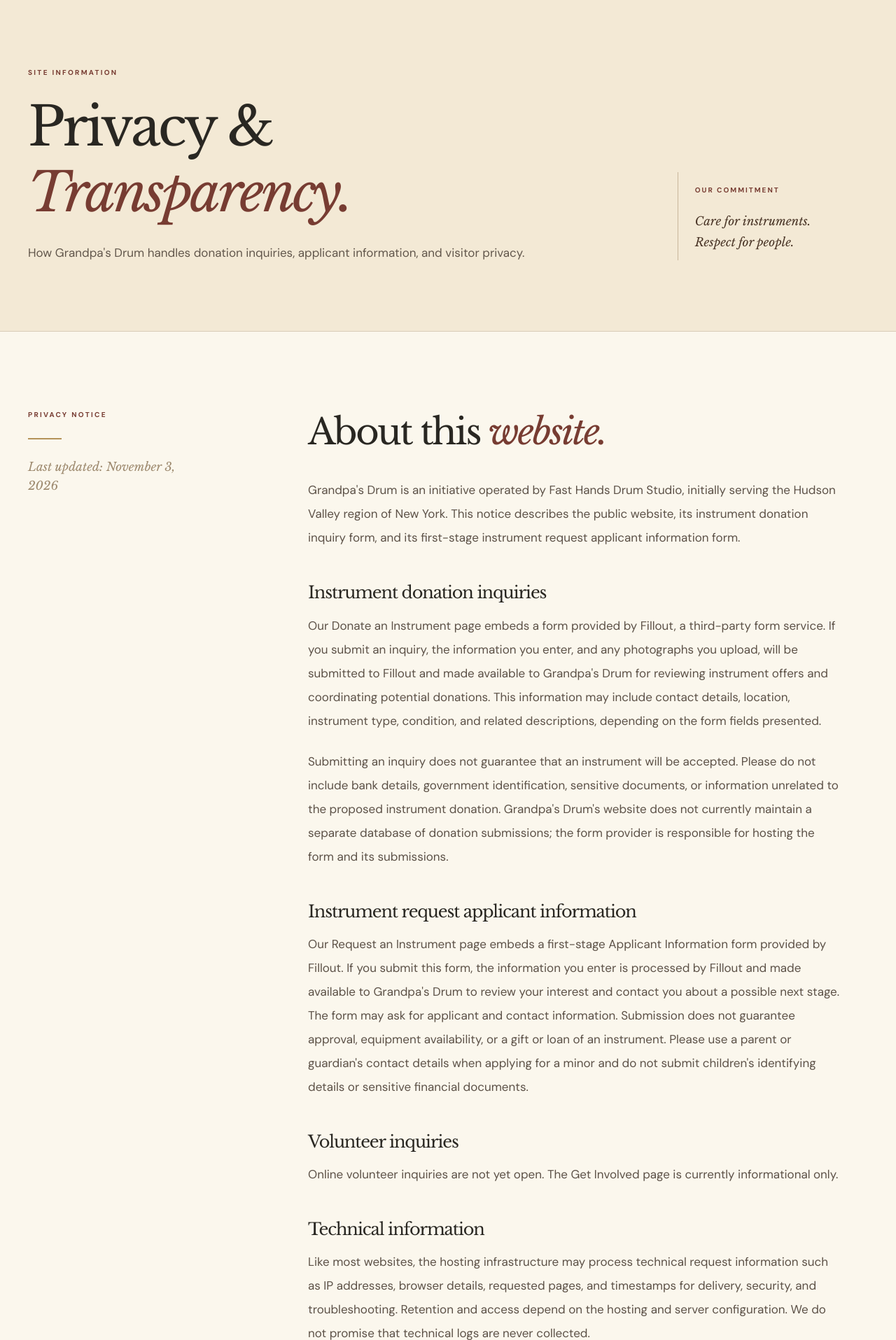
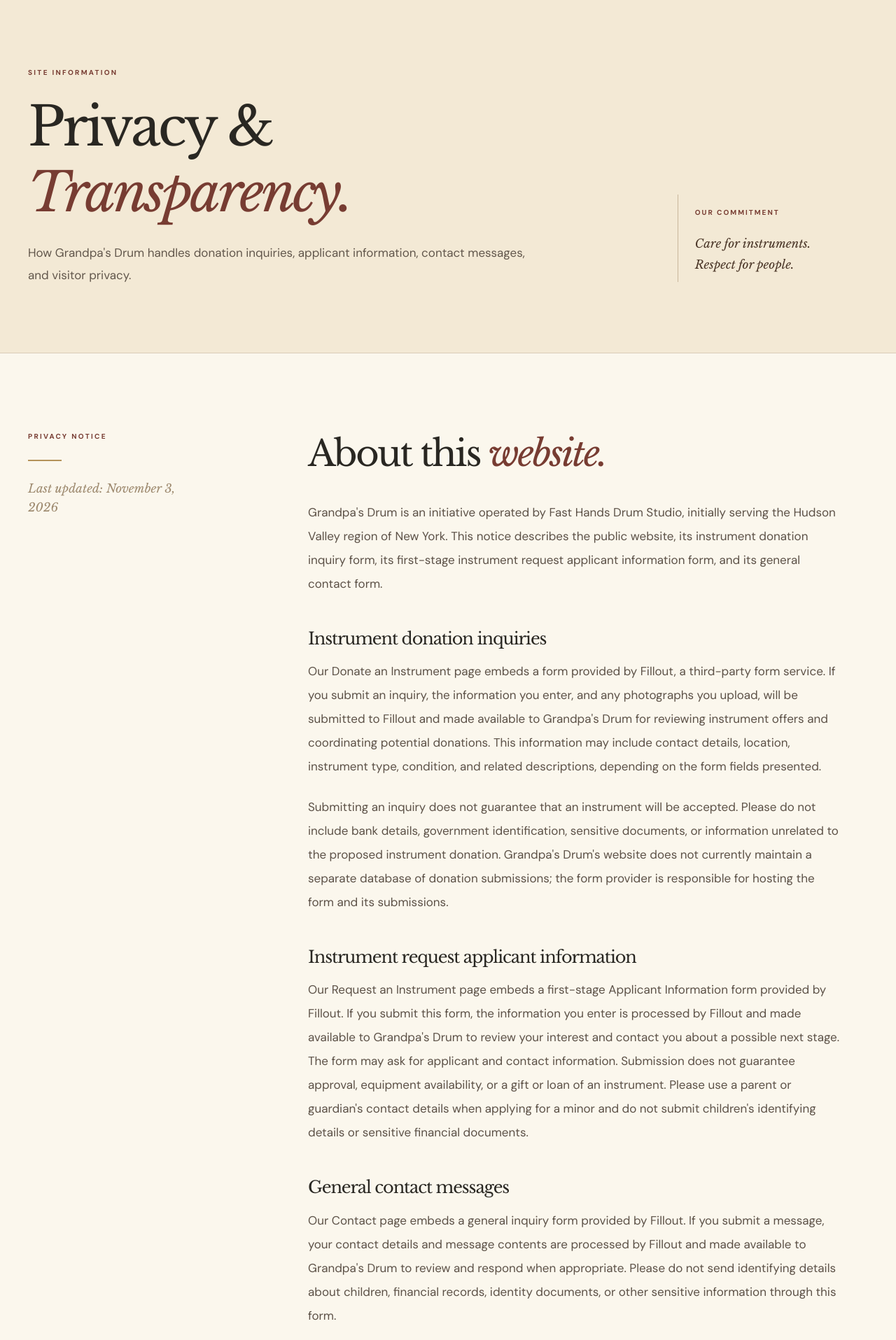
Before and after one commit to drummerbock/grandpasdrum, a Flask app: page /privacy in a window 1280 px wide. Shown: the part 137-2052 px from the top of the page at 70% size. Run offline with Flask 3, Linux system fonts and the light colour scheme.

Commit message:
Document general contact form data processing

```diff
--- a/templates/privacy.html
+++ b/templates/privacy.html
@@ -1,22 +1,24 @@
 {% extends "base.html" %}
 {% block content %}
-<section class="interior-intro"><div class="shell interior-grid"><div><p class="eyebrow">Site information</p><h1>Privacy &amp; <em>Transparency.</em></h1><p class="interior-lead">How Grandpa's Drum handles donation inquiries, applicant information, and visitor privacy.</p></div><div class="interior-aside"><span class="aside-numeral">OUR COMMITMENT</span><p>Care for instruments.<br>Respect for people.</p></div></div></section>
+<section class="interior-intro"><div class="shell interior-grid"><div><p class="eyebrow">Site information</p><h1>Privacy &amp; <em>Transparency.</em></h1><p class="interior-lead">How Grandpa's Drum handles donation inquiries, applicant information, contact messages, and visitor privacy.</p></div><div class="interior-aside"><span class="aside-numeral">OUR COMMITMENT</span><p>Care for instruments.<br>Respect for people.</p></div></div></section>
 <section class="section"><div class="shell editorial-grid"><div class="editorial-sidebar"><p class="eyebrow">Privacy notice</p><span class="fine-rule"></span><p>Last updated: November 3, 2026</p></div><div class="editorial-copy">
 <h2>About this <em>website.</em></h2>
-<p>Grandpa's Drum is an initiative operated by Fast Hands Drum Studio, initially serving the Hudson Valley region of New York. This notice describes the public website, its instrument donation inquiry form, and its first-stage instrument request applicant information form.</p>
+<p>Grandpa's Drum is an initiative operated by Fast Hands Drum Studio, initially serving the Hudson Valley region of New York. This notice describes the public website, its instrument donation inquiry form, its first-stage instrument request applicant information form, and its general contact form.</p>
 <h3 class="subhead">Instrument donation inquiries</h3>
 <p>Our Donate an Instrument page embeds a form provided by Fillout, a third-party form service. If you submit an inquiry, the information you enter, and any photographs you upload, will be submitted to Fillout and made available to Grandpa's Drum for reviewing instrument offers and coordinating potential donations. This information may include contact details, location, instrument type, condition, and related descriptions, depending on the form fields presented.</p>
 <p>Submitting an inquiry does not guarantee that an instrument will be accepted. Please do not include bank details, government identification, sensitive documents, or information unrelated to the proposed instrument donation. Grandpa's Drum's website does not currently maintain a separate database of donation submissions; the form provider is responsible for hosting the form and its submissions.</p>
 <h3 class="subhead">Instrument request applicant information</h3>
 <p>Our Request an Instrument page embeds a first-stage Applicant Information form provided by Fillout. If you submit this form, the information you enter is processed by Fillout and made available to Grandpa's Drum to review your interest and contact you about a possible next stage. The form may ask for applicant and contact information. Submission does not guarantee approval, equipment availability, or a gift or loan of an instrument. Please use a parent or guardian's contact details when applying for a minor and do not submit children's identifying details or sensitive financial documents.</p>
+<h3 class="subhead">General contact messages</h3>
+<p>Our Contact page embeds a general inquiry form provided by Fillout. If you submit a message, your contact details and message contents are processed by Fillout and made available to Grandpa's Drum to review and respond when appropriate. Please do not send identifying details about children, financial records, identity documents, or other sensitive information through this form.</p>
 <h3 class="subhead">Volunteer inquiries</h3>
 <p>Online volunteer inquiries are not yet open. The Get Involved page is currently informational only.</p>
 <h3 class="subhead">Technical information</h3>
 <p>Like most websites, the hosting infrastructure may process technical request information such as IP addresses, browser details, requested pages, and timestamps for delivery, security, and troubleshooting. Retention and access depend on the hosting and server configuration. We do not promise that technical logs are never collected.</p>
 <h3 class="subhead">External services</h3>
-<p>The site loads fonts from Google Fonts and photographs from Unsplash-hosted image URLs. The donation and instrument request pages also load embeds from Fillout. Visiting these pages may cause your browser to contact the service providers, which may receive technical request information according to their own policies. Information entered into either embedded form is processed by Fillout. We do not currently advertise a separate third-party analytics or marketing tracking service on this site.</p>
+<p>The site loads fonts from Google Fonts and photographs from Unsplash-hosted image URLs. The donation, instrument request, and contact pages also load embeds from Fillout. Visiting these pages may cause your browser to contact the service providers, which may receive technical request information according to their own policies. Information entered into these embedded forms is processed by Fillout. We do not currently advertise a separate third-party analytics or marketing tracking service on this site.</p>
 <h3 class="subhead">Retention, access, and privacy questions</h3>
-<p>Donation information is used to evaluate and coordinate instrument offers; applicant information is used to assess interest in requesting an instrument and arrange appropriate follow-up. A dedicated public contact channel and a formal submission-retention schedule are still being established. Before relying on the form for sensitive matters, please be aware that the current website does not offer a self-service access or deletion portal. We will update this notice as submission management procedures are finalized.</p>
+<p>Donation information is used to evaluate and coordinate instrument offers; applicant information is used to assess interest in requesting an instrument and arrange appropriate follow-up; and contact messages are used to review and respond to general inquiries. You can use our <a href="/contact">Contact page</a> for questions about information you have submitted. A formal submission-retention schedule is still being established, and the website does not currently offer a self-service access or deletion portal. We will update this notice as submission management procedures are finalized.</p>
 <h3 class="subhead">Organizational status</h3>
 <p>Grandpa's Drum is currently an internal philanthropic initiative of Fast Hands Drum Studio, not a separately incorporated nonprofit or recognized 501(c)(3) organization. Donations should not be assumed to be tax deductible. Instrument offers and requests are reviewed individually and are not guaranteed to be accepted or fulfilled.</p>
 </div></div></section>
```
